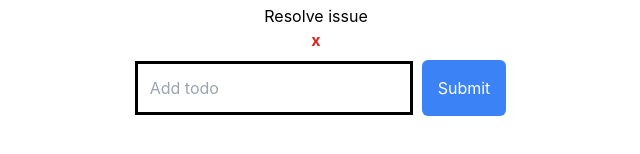
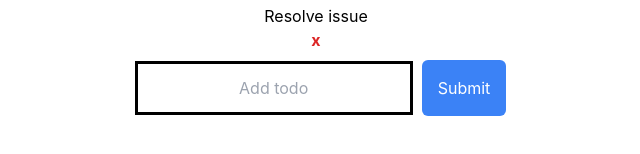
Before and after one commit to KarlOL82/react-practice, a React (Create React App) app: page / in a window 1280 px wide. Shown: the part 220-374 px from the top of the page, without its empty margins (324-964 px from the left). Built offline with nearby package versions, Linux system fonts and the light colour scheme.

Commit message:
looking like a thing

```diff
--- a/src/App.js
+++ b/src/App.js
@@ -103,7 +103,7 @@ function AddTodo({ setTodos }) {
     // Simple form for adding items to the list
     <form onSubmit={handleAddTodo}>
 
-      <input className="border-solid outline p-3 m-3" name="addTodo" placeholder="Add todo" ref={inputRef} />
+      <input className="border-solid text-center outline p-3 m-3" name="addTodo" placeholder="Add todo" ref={inputRef} />
       <button className="btn btn-blue p-4 rounded-md text-white bg-blue-500 border-solid" type="submit">Submit</button>
     </form>
   );
```
